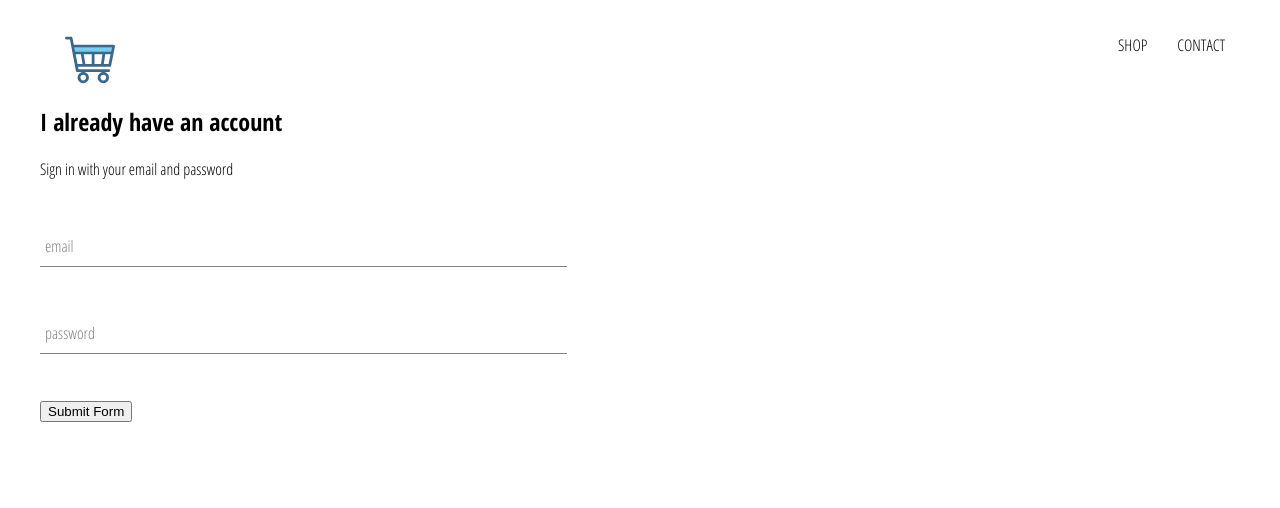
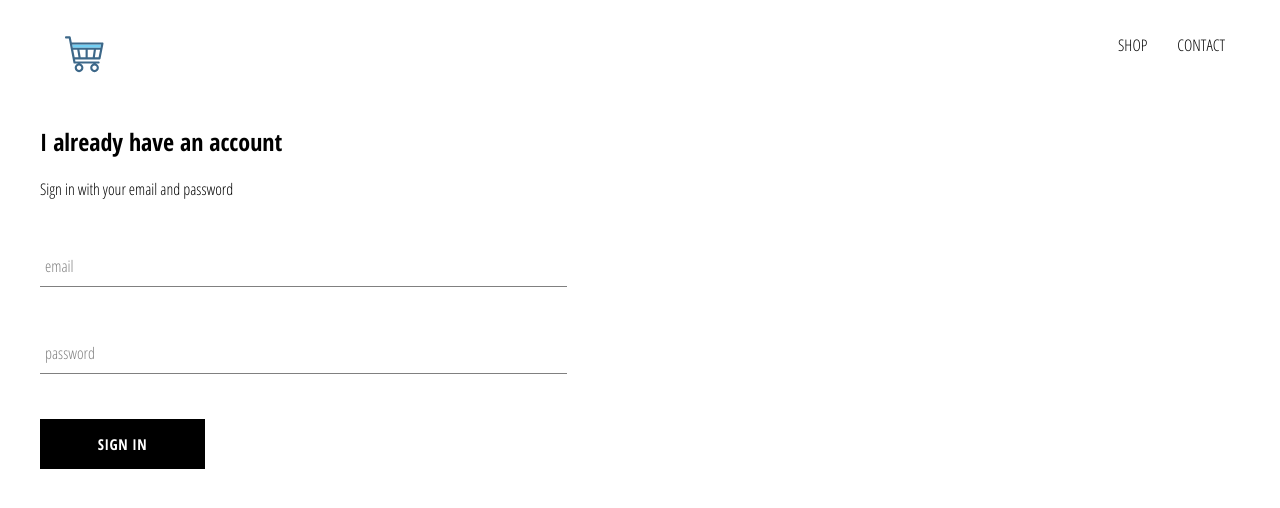
Before and after one commit to Joshuromi/e-commerce-app, a React (Create React App) app: page /signin in a window 1280 px wide. Shown: the top 508 px of the page. Built offline with nearby package versions, Linux system fonts and the light colour scheme.

Commit message:
created and added custom-button component to sign-in page

```diff
--- /dev/null
+++ b/src/components/custom-button/custom-button.js
@@ -0,0 +1,9 @@
+import "./custom-button.scss";
+
+const CustomButton = ({ children, ...otherProps }) => (
+  <button className="custom-button" {...otherProps}>
+    {children}
+  </button>
+);
+
+export default CustomButton;
--- /dev/null
+++ b/src/components/custom-button/custom-button.scss
@@ -0,0 +1,22 @@
+.custom-button {
+  min-width: 165px;
+  width: auto;
+  height: 50px;
+  letter-spacing: 0.5px;
+  line-height: 50px;
+  padding: 0 35px 0 35px;
+  font-size: 15px;
+  background-color: black;
+  color: white;
+  text-transform: uppercase;
+  font-family: "Open Sans Condensed";
+  font-weight: bolder;
+  border: none;
+  cursor: pointer;
+
+  &:hover {
+    background-color: white;
+    color: black;
+    border: 1px solid black;
+  }
+}
--- a/src/components/header/header.scss
+++ b/src/components/header/header.scss
@@ -6,8 +6,7 @@
   margin-bottom: 25px;
 
   .logo {
-    // height: 100%;
-    width: 50px;
+    height: 55%;
     padding: 25px;
   }
 
--- a/src/components/sign-in/sign-in.js
+++ b/src/components/sign-in/sign-in.js
@@ -1,5 +1,6 @@
 import React from "react";
 import FormInput from "../form-input/form-input";
+import CustomButton from "../custom-button/custom-button";
 import "./sign-in.scss";
 
 class SignIn extends React.Component {
@@ -45,7 +46,7 @@
             handleChange={this.handleChange}
             required
           />
-          <input type="submit" value="Submit Form" />
+          <CustomButton type="submit">Sign in</CustomButton>
         </form>
       </div>
     );
--- a/src/components/sign-in/sign-in.scss
+++ b/src/components/sign-in/sign-in.scss
@@ -1,3 +1,9 @@
 .sign-in {
   width: 40vw;
+  display: flex;
+  flex-direction: column;
+
+  .title {
+    margin: 10px 0;
+  }
 }
```
Also changed, not shown: 2 other files (tests, documents, lock files or other folders).
